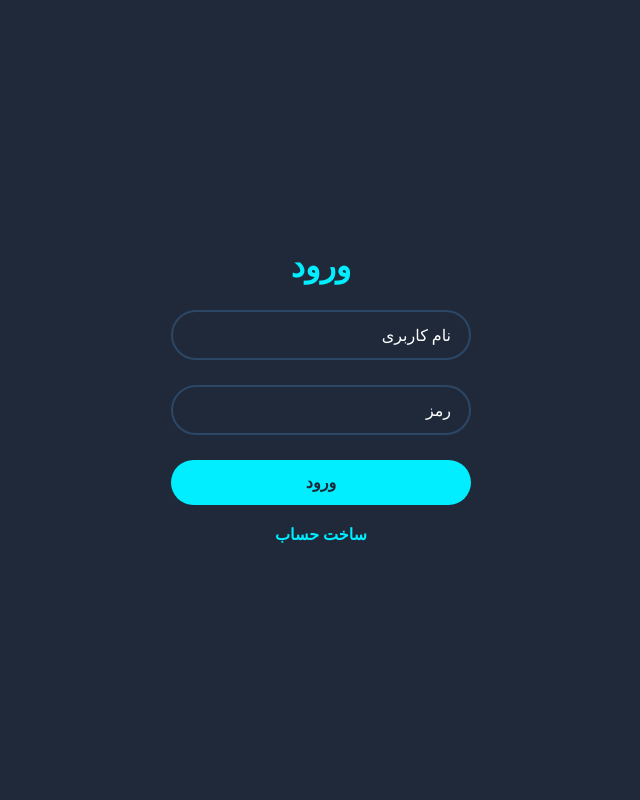
After one commit to erfanianmohrsaz/shop, a PHP site: page /view/login.php in a window 1280 px wide. The commit adds this page. Shown: the whole page, without its empty margins (319-959 px from the left). Run offline with PHP 8.4, Linux system fonts and the light colour scheme.

Commit message:
linked the login front end to the from handler

```diff
--- a/login.php
+++ b/login.php
@@ -43,13 +43,3 @@ if ($_SERVER['REQUEST_METHOD']==='POST')
 
 
 ?>
-<html>
-<form method=post>
-<input name=user type="text">
-<br>
-<input name=pass type="password">
-<br>
-<input type="submit">
-<br>
-</form>
-</html>
--- a/pdo.php
+++ b/pdo.php
@@ -1,5 +1,5 @@
 <?php
 require "ppdo.php";
-$dbpath = './db.db' ;
+$dbpath = '../db.db' ;
 $dsn = "sqlite:$dbpath";
 $dbh= pdo($dsn);
--- /dev/null
+++ b/view/login.php
@@ -0,0 +1,34 @@
+<?php require "../login.php"; ?>
+<!DOCTYPE html>
+<html lang="en" >
+<head>
+  <meta charset="UTF-8">
+  <title>ورود</title>
+  <link rel="stylesheet" href="styleforlogin.css">
+
+</head>
+<body dir="rtl">
+<!-- partial:index.partial.html -->
+<div class="container">
+  <div class="login-box">
+    <h2>ورود</h2>
+    <form method=post>
+      <div class="input-box">
+        <input name=user type="text" required>
+        <label>نام کاربری</label>
+      </div>
+      <div class="input-box">
+        <input name=pass type="password" required>
+        <label>رمز</label>
+      </div>
+
+      <button type="submit" class="btn">ورود</button>
+      <div class="signup-link">
+        <a href="sign-up.html">ساخت حساب</a>
+      </div>
+    </form>
+  </div>
+<!-- partial -->
+
+</body>
+</html>
```
